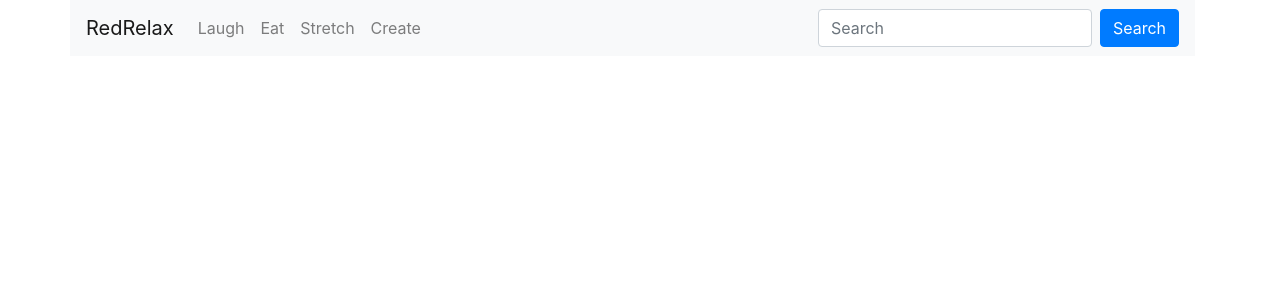
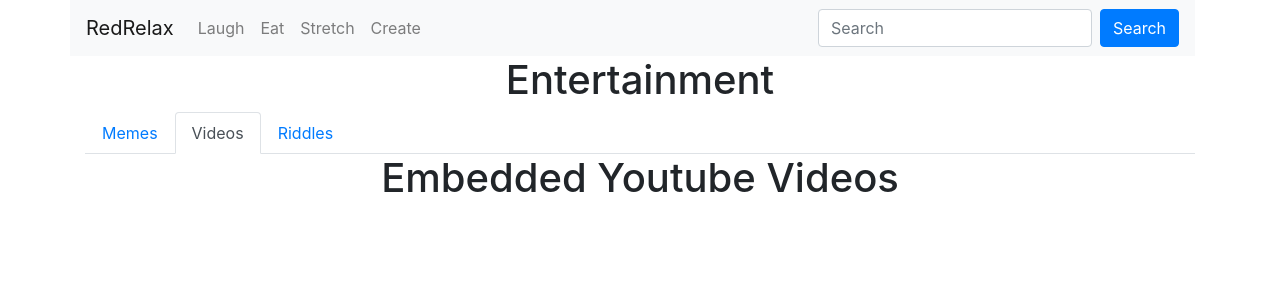
Before and after one commit to kilahancock-zz/RV-Hackathon, a React (Create React App) app in the folder frontend/: page / in a window 1280 px wide. Shown: the top 300 px of the page. Built offline with nearby package versions, Linux system fonts and the light colour scheme; no server answers.

Commit message:
adds entertainment page

```diff
--- a/frontend/package.json
+++ b/frontend/package.json
@@ -6,6 +6,7 @@
     "@testing-library/jest-dom": "^4.2.4",
     "@testing-library/react": "^9.5.0",
     "@testing-library/user-event": "^7.2.1",
+    "axios": "^0.19.2",
     "bootstrap": "^4.5.0",
     "react": "^16.13.1",
     "react-bootstrap": "^1.0.1",
--- a/frontend/src/App.js
+++ b/frontend/src/App.js
@@ -1,7 +1,8 @@
 import React, { useEffect } from 'react';
 import 'bootstrap/dist/css/bootstrap.min.css';
 import './App.css';
-import Navigation from './Navigation.js'
+import Navigation from './Navigation.js';
+import Entertainment from './Entertainment.js';
 
 function App() {
 
@@ -14,6 +15,7 @@ function App() {
   return (
     <div className="App">
       <Navigation/>
+      <Entertainment />
     </div>
   );
 }
--- /dev/null
+++ b/frontend/src/Entertainment.js
@@ -0,0 +1,56 @@
+import React, { Component } from 'react';
+import {Tabs, Tab, Container} from 'react-bootstrap';
+import axios from 'axios';
+
+class Entertainment extends Component {
+    cards = []
+    async fetchMemes() {
+        let titles = [];
+        let authors = [];
+        let images = [];
+        await axios.get('https://www.reddit.com/r/memes/new.json?limit=50')
+        .then(res => {
+            for (let i = 0; i < 5; i++) {
+                titles.push(res.data.data.children[i].data.title);
+                authors.push(res.data.data.children[i].data.author_fullname);
+                images.push(res.data.data.children[i].data.url);
+            }
+            this.createMemeCards(titles, authors, images);
+        })
+    }
+    createMemeCards(titles, authors, images) {
+        let cards = []
+        for (let i = 0; i < 50; i++) {
+            let inner =
+            (<div>
+                <h1>{titles[i]}</h1>
+            </div>);
+            cards.push(inner);
+        }
+        this.cards = cards;
+    }
+    render() {
+        this.fetchMemes()
+        return(
+            <div>
+            <h1>Entertainment</h1>
+            <Container>
+            <Tabs defaultActiveKey="profile" id="uncontrolled-tab-example">
+                <Tab eventKey="home" title="Memes">
+                    <h1>Meme Thread</h1>
+                    <div>{this.cards[0]}</div>
+                </Tab>
+                <Tab eventKey="profile" title="Videos">
+                    <h1>Embedded Youtube Videos</h1>
+                </Tab>
+                <Tab eventKey="contact" title="Riddles">
+                    <h1>Riddles??</h1>
+                </Tab>
+            </Tabs>
+            </Container>
+            </div>
+        );
+    }
+}
+
+export default Entertainment;
```
Also changed, not shown: 1 other file (tests, documents, lock files or other folders).
